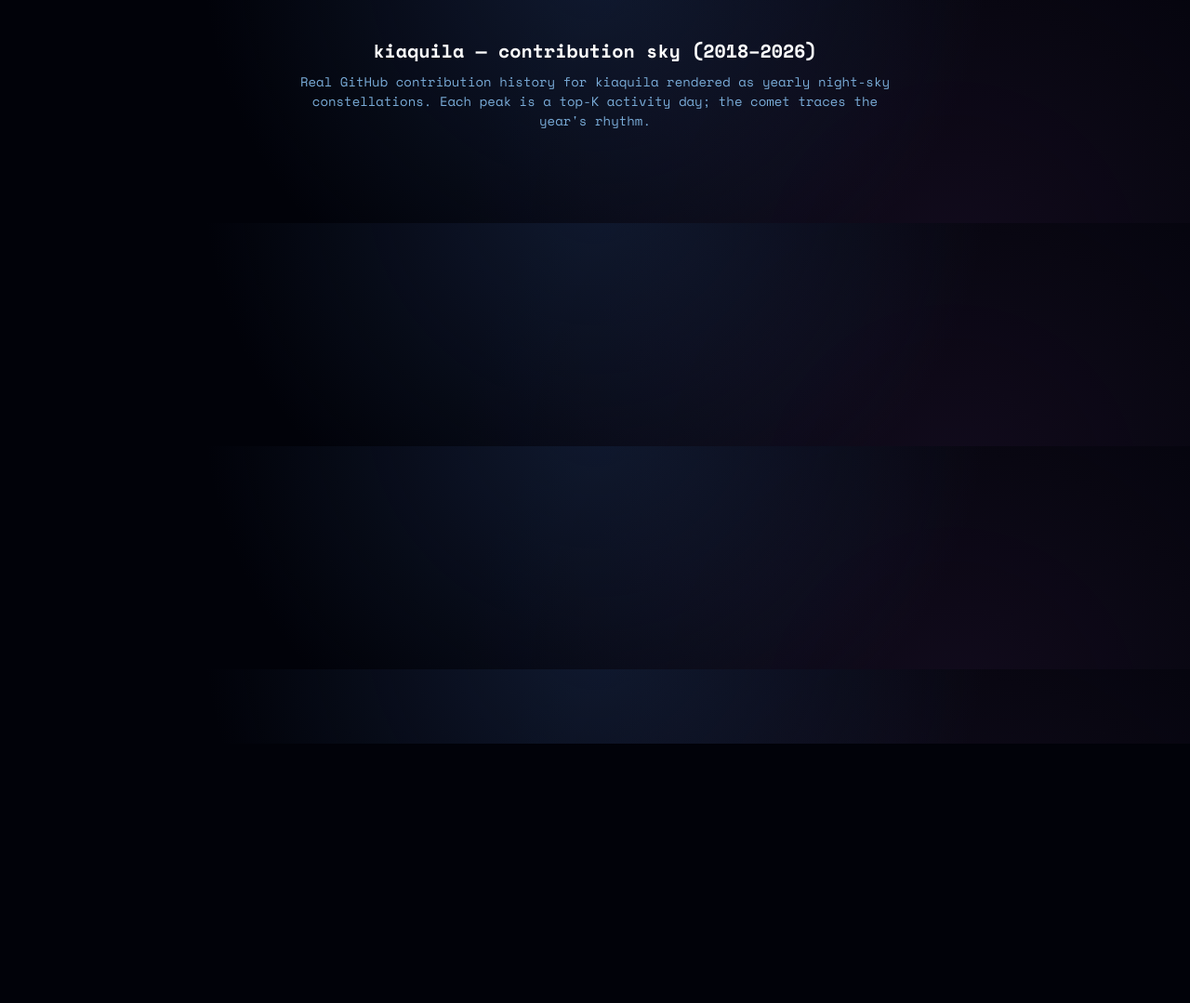
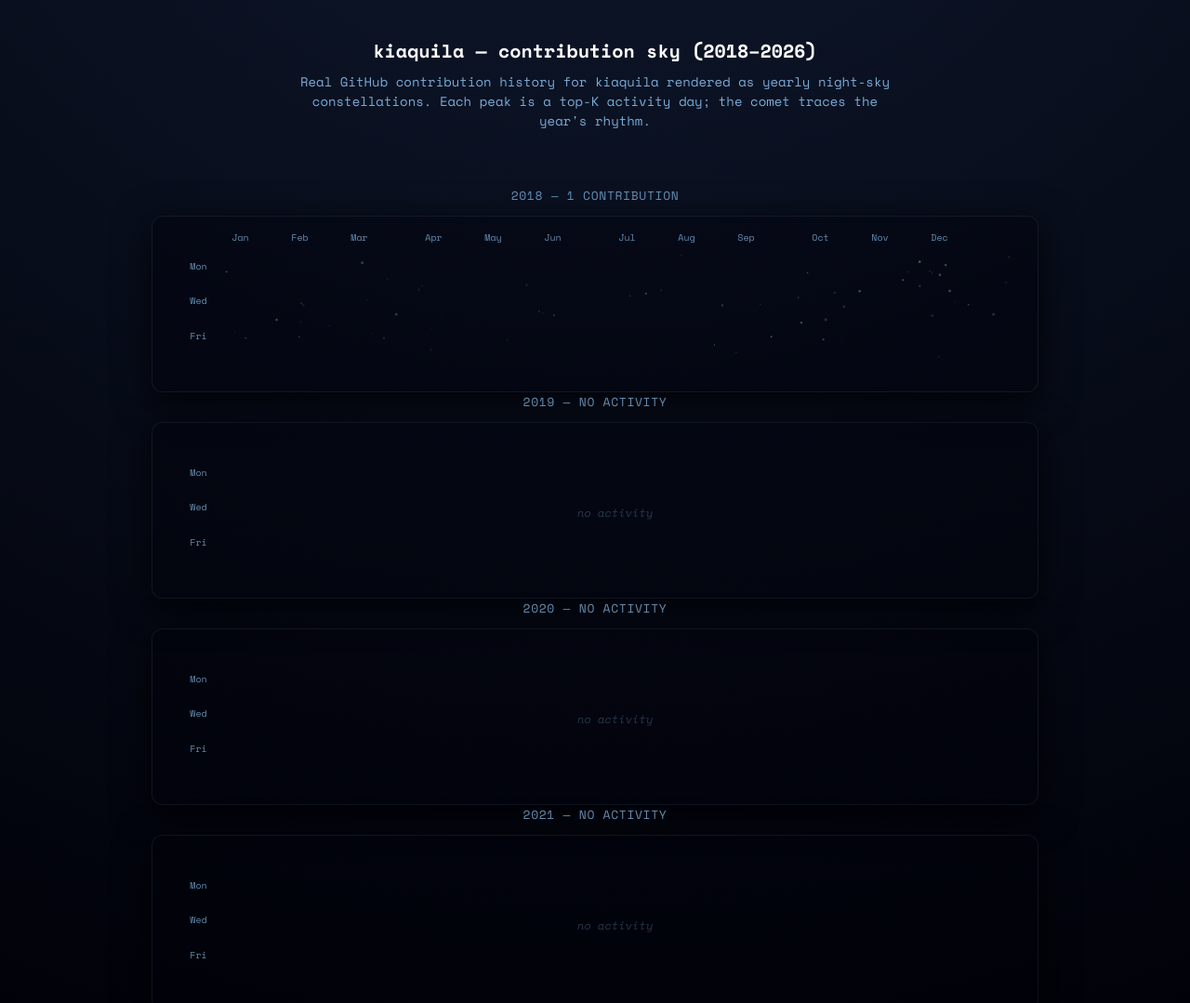
Before and after one commit to kiaquila/comet-contribution-graph, a website: page prototypes/variant-d-real-history.html in a window 1280 px wide. Shown: the top 1079 px of the page at 93% size. Before the commit the page ends 800 px from the top, so only its background shows below. Drawn offline with nearby package versions, Linux system fonts and the light colour scheme; animation ran at ten frames a second.

Commit message:
fix(widget): missing arrow in real-history days.forEach — script was dead on parse

```diff
--- a/prototypes/variant-d-real-history.html
+++ b/prototypes/variant-d-real-history.html
@@ -408,7 +408,7 @@
         const rng = makePRNG(year);
         const dataPoints = [];
 
-        days.forEach(([date, count], i) {
+        days.forEach(([date, count], i) => {
           // Position in grid: column = floor((startDow + i) / 7), row = (startDow + i) % 7
           const gridPos = startDow + i;
           const col = Math.floor(gridPos / 7);
```
